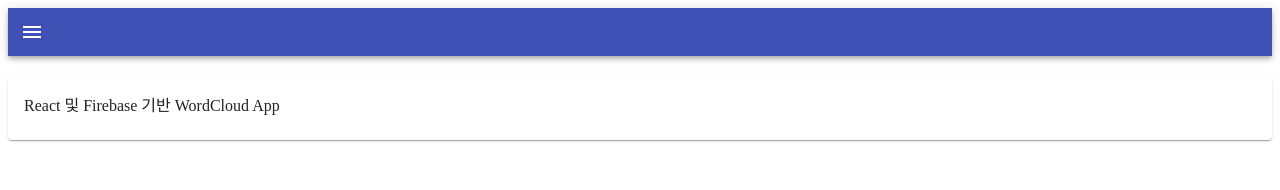
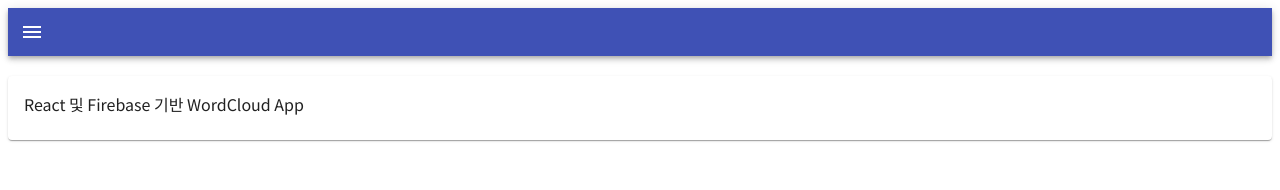
Before and after one commit to catastro728/WordCloud-App, a React app: page / in a window 1280 px wide. Shown: the top 190 px of the page. Built offline with nearby package versions, Linux system fonts and the light colour scheme.

Commit message:
Change Web font

```diff
--- a/package.json
+++ b/package.json
@@ -6,11 +6,13 @@
   "dependencies": {
     "@material-ui/core": "^4.9.5",
     "@material-ui/icons": "^4.9.1",
+    "css-loader": "^3.4.2",
     "firebase-tools": "^7.14.0",
     "react": "^16.13.0",
     "react-dom": "^16.13.0",
     "react-router-dom": "^5.1.2",
-    "react-text-truncate": "^0.16.0"
+    "react-text-truncate": "^0.16.0",
+    "style-loader": "^1.1.3"
   },
   "scripts": {
     "start": "set NODE_ENV=development&&webpack-dev-server",
--- /dev/null
+++ b/src/index.css
@@ -0,0 +1,5 @@
+@import url(https://fonts.googleapis.com/earlyaccess/notosanskr.css);
+
+div {
+    font-family: 'Noto Sans KR' !important;
+}
--- a/src/main.js
+++ b/src/main.js
@@ -1,5 +1,14 @@
 import React from 'react';
 import ReactDOM from 'react-dom';
 import App from './components/App';
+import './index.css';
+import { MuiThemeProvider, createMuiTheme } from '@material-ui/core/styles';
 
-ReactDOM.render(<App/>, document.getElementById('app'));
+const theme = createMuiTheme({
+    typography: {
+        useNextVariants: true,
+        fontFamily: "Noto Sans KR"
+    }
+})
+
+ReactDOM.render(<MuiThemeProvider theme={theme}><App/></MuiThemeProvider>, document.getElementById('app'));
--- a/webpack.config.js
+++ b/webpack.config.js
@@ -15,6 +15,9 @@ module.exports = {
             test: /\.js$/,
             include: path.resolve(__dirname, './src'),
             loaders : 'babel-loader'    //버전 호환
+        }, {
+            test: /\.css$/,
+            loader: 'style-loader!css-loader'
         }]
     },
     plugins: [
```
Also changed, not shown: 1 other file (tests, documents, lock files or other folders).
